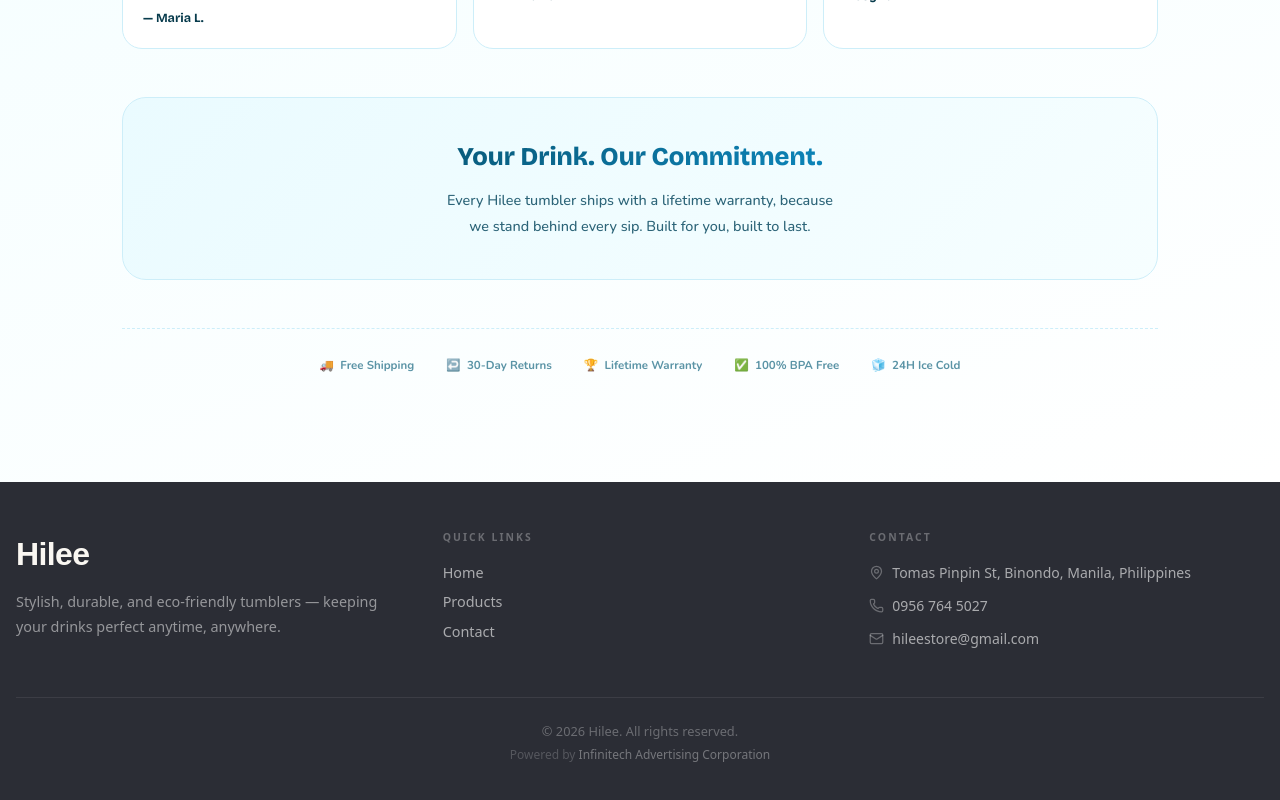
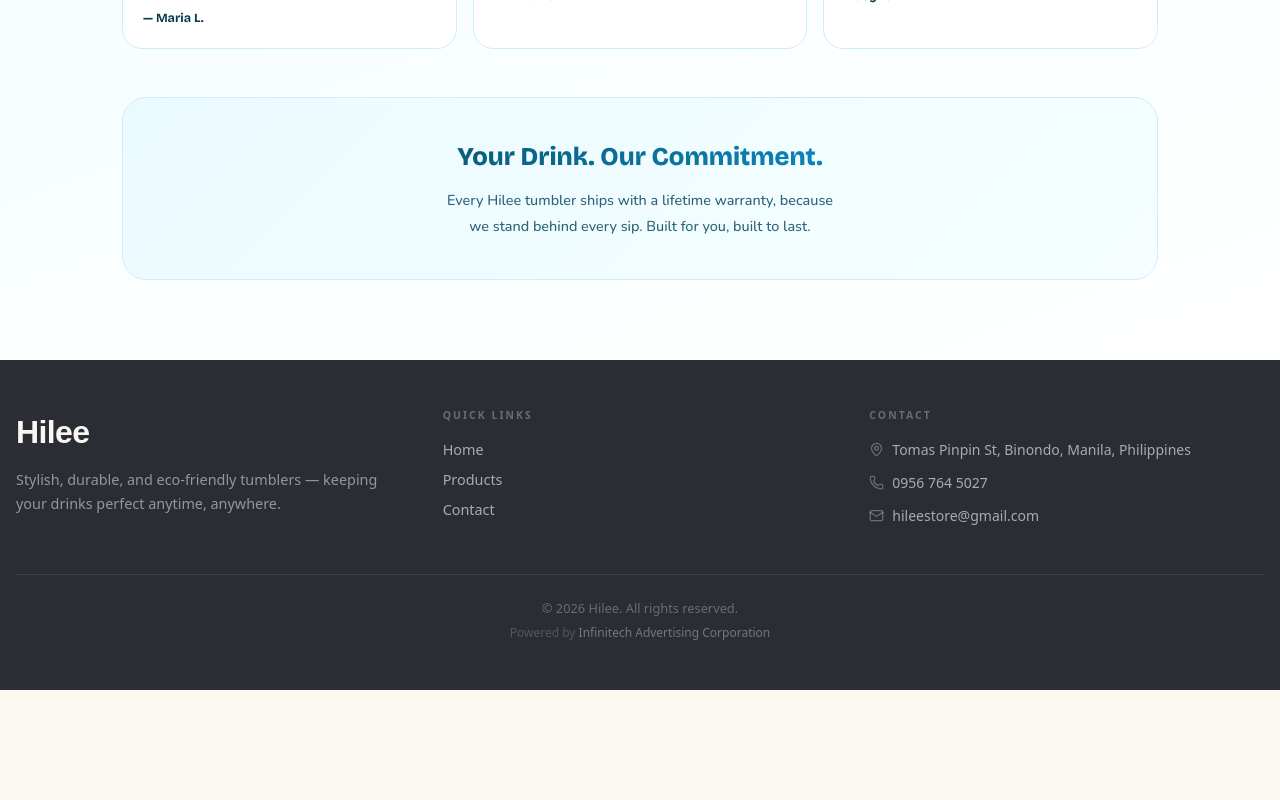
Before and after one commit to Infinitech-Admin/hilee-tumbler, a Next.js app: page /about in a window 1280 px wide. Shown: the part 1282-2082 px from the top of the page. After the commit the page ends 1972 px from the top, so only its background shows below. Built offline with nearby package versions, Linux system fonts and the light colour scheme.

Commit message:
remove trust items

```diff
--- a/src/app/about/page.tsx
+++ b/src/app/about/page.tsx
@@ -51,13 +51,13 @@
     },
   ];
 
-  const trustItems = [
-    { e: "🚚", t: "Free Shipping" },
-    { e: "↩️", t: "30-Day Returns" },
-    { e: "🏆", t: "Lifetime Warranty" },
-    { e: "✅", t: "100% BPA Free" },
-    { e: "🧊", t: "24H Ice Cold" },
-  ];
+  // const trustItems = [
+  //   { e: "🚚", t: "Free Shipping" },
+  //   { e: "↩️", t: "30-Day Returns" },
+  //   { e: "🏆", t: "Lifetime Warranty" },
+  //   { e: "✅", t: "100% BPA Free" },
+  //   { e: "🧊", t: "24H Ice Cold" },
+  // ];
 
   if (loading) {
     return (
@@ -475,13 +475,13 @@
           </div>
 
           {/* Trust strip */}
-          <div className="ab-trust">
+          {/* <div className="ab-trust">
             {trustItems.map((x) => (
               <span key={x.t} className="ab-trust-item">
                 <span>{x.e}</span> {x.t}
               </span>
             ))}
-          </div>
+          </div> */}
         </div>
       </div>
     </>
--- a/src/app/blog/page.tsx
+++ b/src/app/blog/page.tsx
@@ -108,13 +108,13 @@
   ...Array.from(new Set(POSTS.map((p) => p.category))),
 ];
 
-const TRUST_ITEMS = [
-  { icon: "🚚", label: "Free Shipping" },
-  { icon: "↩️", label: "30-Day Returns" },
-  { icon: "🏆", label: "Lifetime Warranty" },
-  { icon: "✅", label: "100% BPA Free" },
-  { icon: "🧊", label: "24H Ice Cold" },
-];
+// const TRUST_ITEMS = [
+//   { icon: "🚚", label: "Free Shipping" },
+//   { icon: "↩️", label: "30-Day Returns" },
+//   { icon: "🏆", label: "Lifetime Warranty" },
+//   { icon: "✅", label: "100% BPA Free" },
+//   { icon: "🧊", label: "24H Ice Cold" },
+// ];
 
 export default function Blog() {
   const [loading, setLoading] = useState<boolean>(true);
@@ -650,13 +650,13 @@
           </div>
 
           {/* Trust Bar */}
-          <div className="bl-trust bl-u d6">
+          {/* <div className="bl-trust bl-u d6">
             {TRUST_ITEMS.map((item) => (
               <span key={item.label} className="bl-trust-item">
                 <span>{item.icon}</span> {item.label}
               </span>
             ))}
-          </div>
+          </div> */}
         </div>
       </div>
 
--- a/src/app/contact/page.tsx
+++ b/src/app/contact/page.tsx
@@ -518,7 +518,7 @@
           </div>
 
           {/* Trust strip */}
-          <div className="cp-trust">
+          {/* <div className="cp-trust">
             {[
               { e: "🚚", t: "Free Shipping" },
               { e: "↩️", t: "30-Day Returns" },
@@ -530,7 +530,7 @@
                 <span>{x.e}</span> {x.t}
               </span>
             ))}
-          </div>
+          </div> */}
         </div>
       </div>
     </>
--- a/src/app/products/page.tsx
+++ b/src/app/products/page.tsx
@@ -876,7 +876,7 @@
                 </div>
               )}
 
-              <div className="mp-trust">
+              {/* <div className="mp-trust">
                 {[
                   { e: "🚚", t: "Free Shipping" },
                   { e: "↩️", t: "30-Day Returns" },
@@ -888,7 +888,7 @@
                     <span>{x.e}</span> {x.t}
                   </span>
                 ))}
-              </div>
+              </div> */}
             </div>
           </div>
         </div>
```
